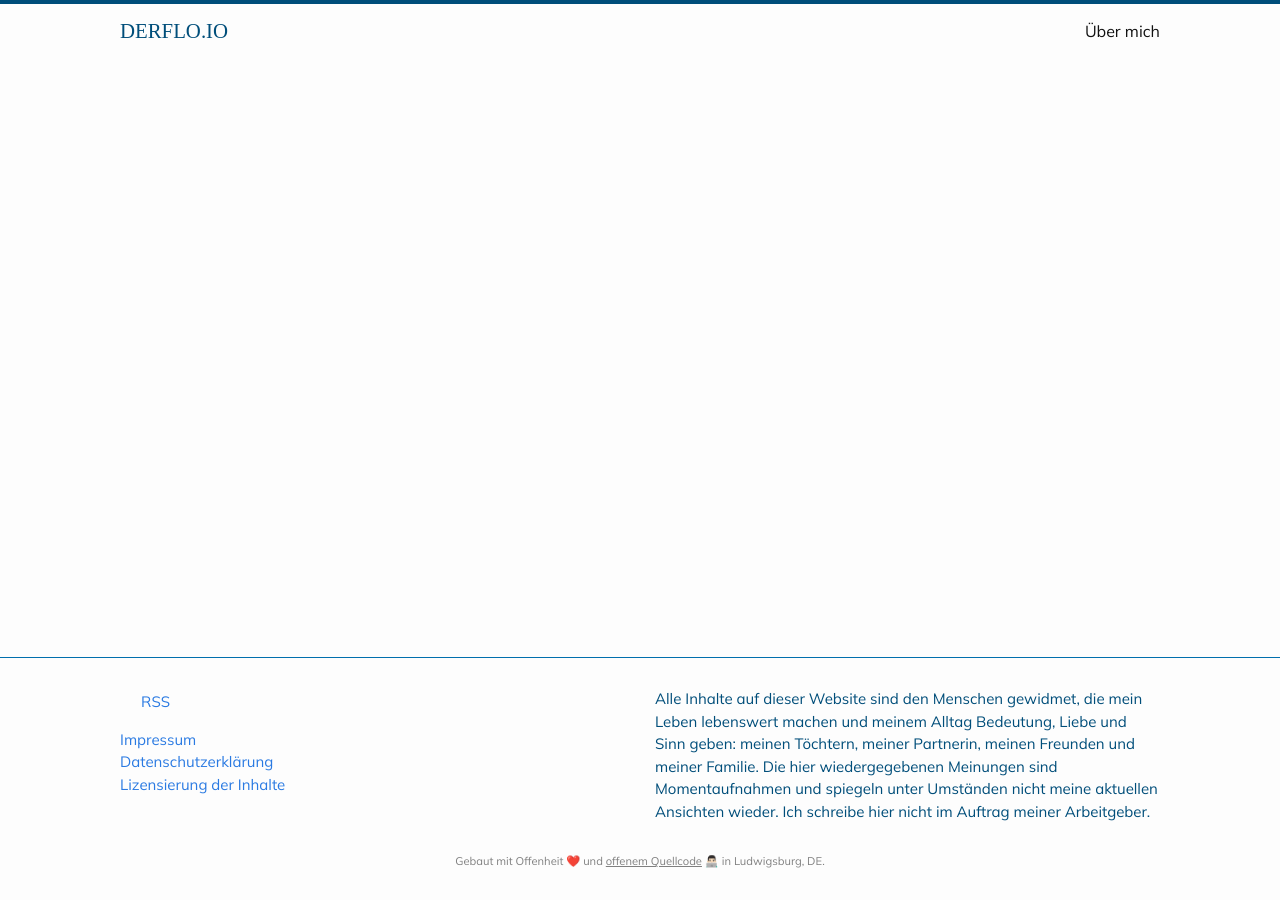
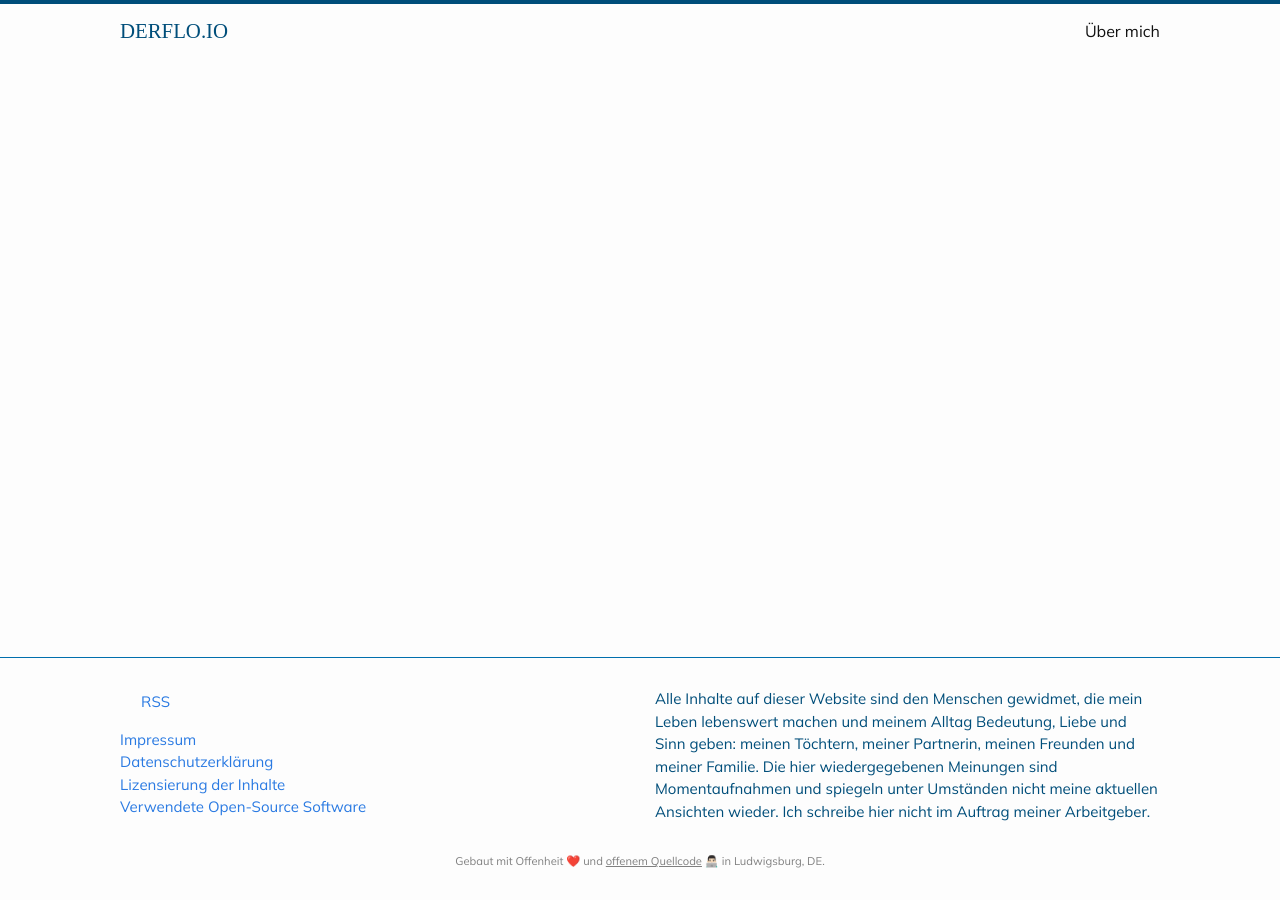
Before and after one commit to flowinho/reboot, a Jekyll site: the page built from index.markdown, in a window 1280 px wide. Built offline with Jekyll 4.4.1, drawn with Linux system fonts in a browser that asks for light colours; some web fonts are replaced.

Commit message:
Add link to open-source-software listing to footer

```diff
--- a/_includes/footer.html
+++ b/_includes/footer.html
@@ -14,7 +14,8 @@
         </p>
         <a href="/impressum/">Impressum</a><br />
         <a href="/datenschutzerklaerung/">Datenschutzerklärung</a><br />
-        <a href="/lizensierung/">Lizensierung der Inhalte</a>
+        <a href="/lizensierung/">Lizensierung der Inhalte</a><br />
+        <a href="/opensource/">Verwendete Open-Source Software</a>
       {%- if site.author %}
         <ul class="contact-list">
           {% if site.author.name -%}
```
Also changed, not shown: opensource.md (added, +5 -0 lines).
